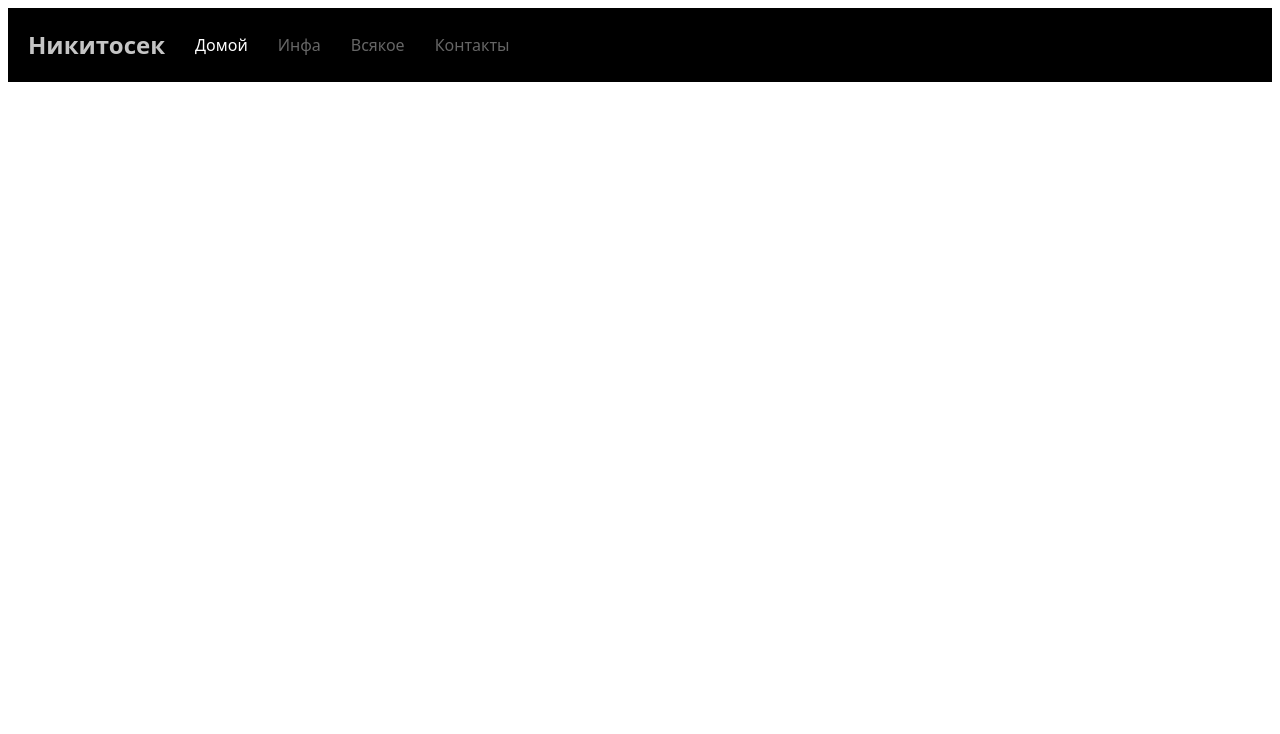
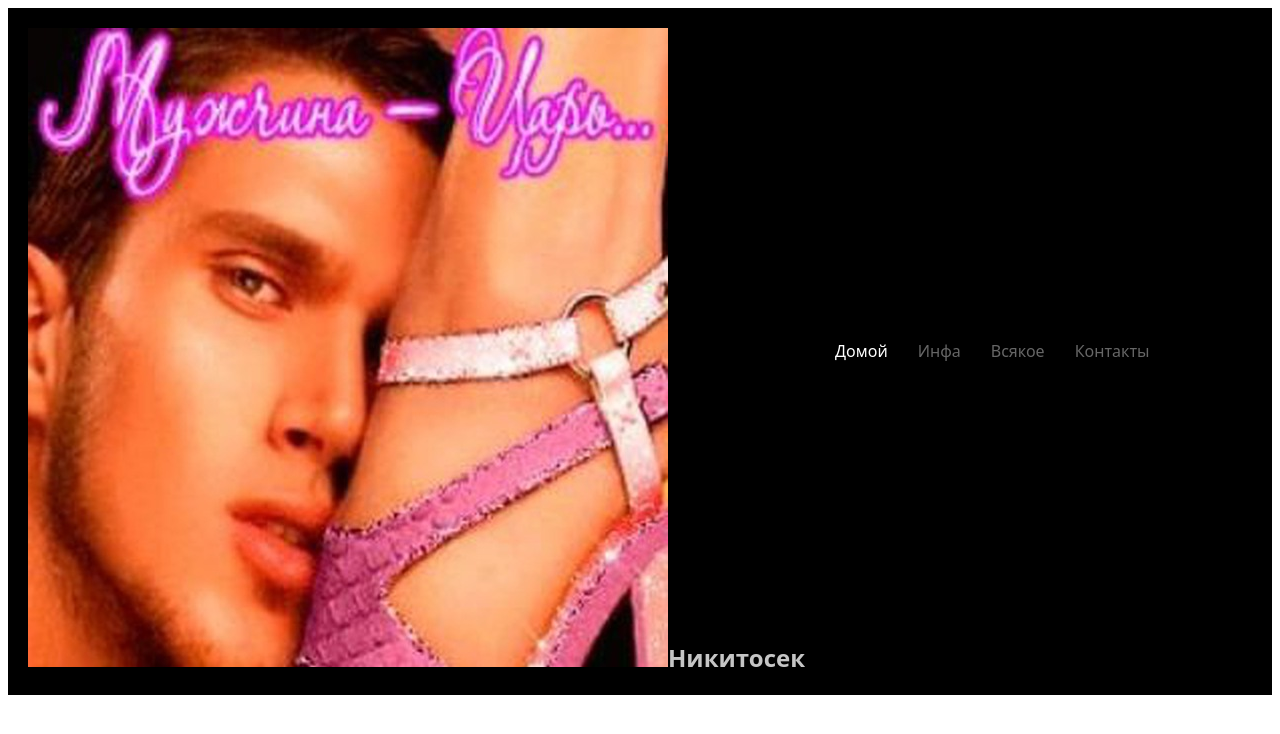
Before and after one commit to Verahil/firstone, a plain HTML site: page index.html in a window 1280 px wide. Drawn offline with Linux system fonts and the light colour scheme.

Commit message:
Add files via upload

```diff
--- a/index.html
+++ b/index.html
@@ -9,7 +9,7 @@
 <body>
 	<nav class="navbar">
 		<div class="logo">
-		  <a href="https://m.vk.com/fods811">Никитосек</a>
+		  <a href="https://m.vk.com/fods811"><img src="pics/Никитка.jpg" alt="Красивый">Никитосек</a>
 		</div>
 
 		<ul class="nav-links">
```
